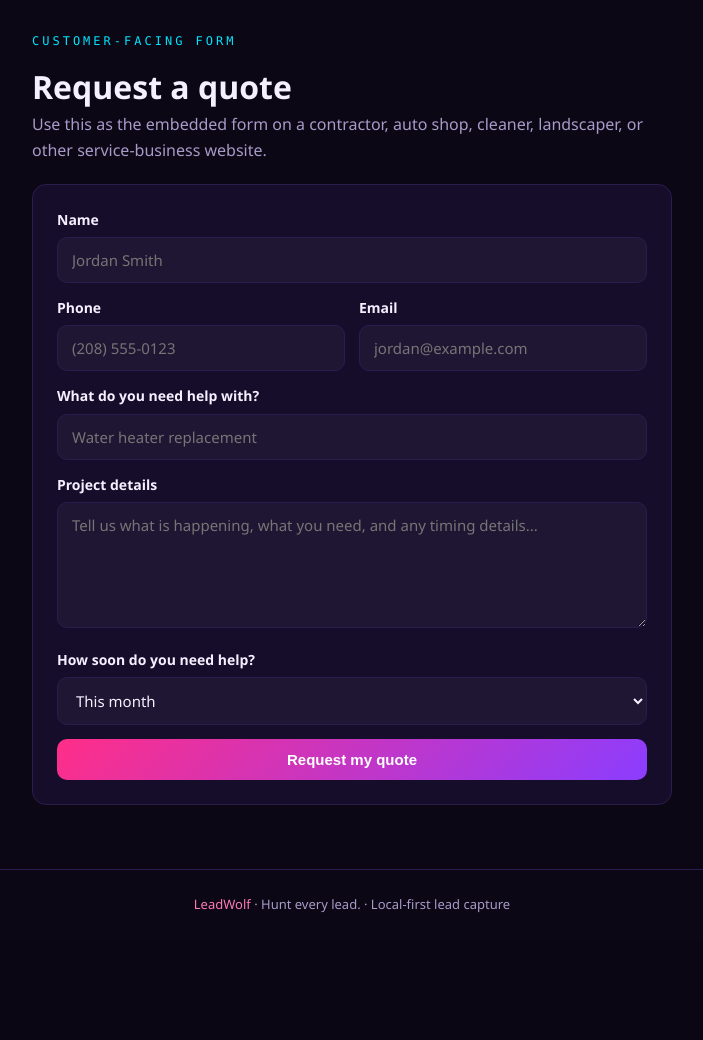
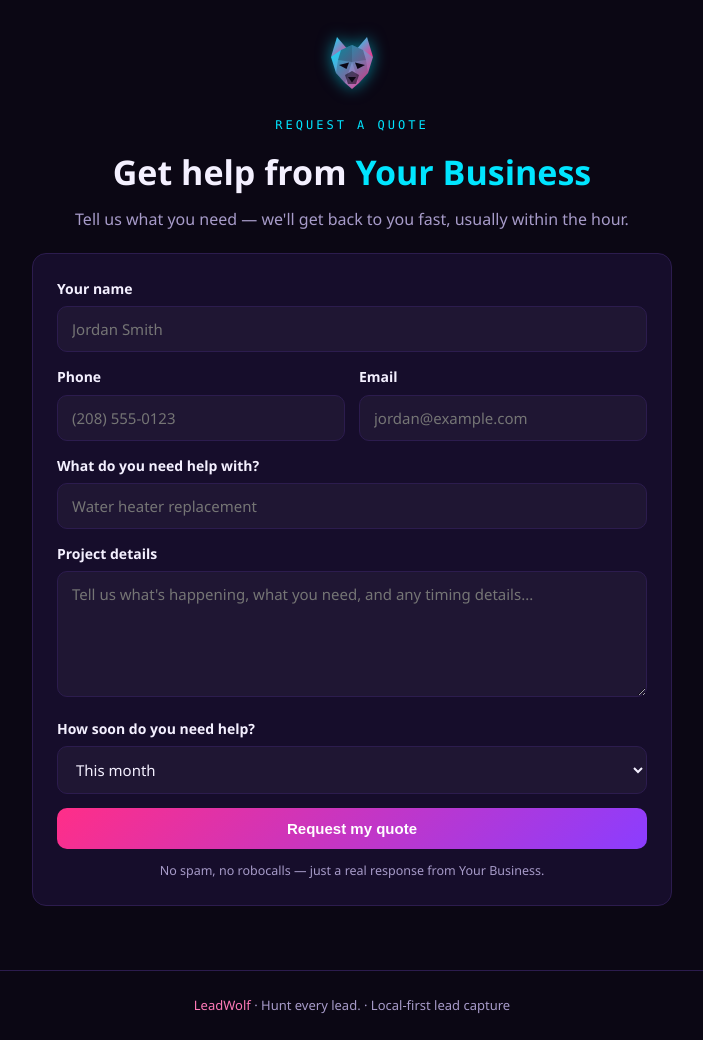
Before and after one commit to hyperwumpus/leadflow-ai, a Flask app: page /intake in a window 1280 px wide. Shown: the part 65-1105 px from the top of the page, without its empty margins (288-991 px from the left). Before the commit the page ends 978 px from the top, so only its background shows below. Run offline with Flask 3, Linux system fonts and the light colour scheme; data comes from the database, SQL or seed files in the repository.

Commit message:
LeadWolf revamp: templates/intake.html

```diff
--- a/templates/intake.html
+++ b/templates/intake.html
@@ -1,11 +1,49 @@
-{% extends 'base.html' %}{% block content %}
-<div class="form-shell"><p class="eyebrow">CUSTOMER-FACING FORM</p><h1>Request a quote</h1><p class="muted">Use this as the embedded form on a contractor, auto shop, cleaner, landscaper, or other service-business website.</p>
-<form method="post" class="card form-card">
-<label>Name<input name="name" required placeholder="Jordan Smith"></label>
-<div class="grid2"><label>Phone<input name="phone" placeholder="(208) 555-0123"></label><label>Email<input type="email" name="email" placeholder="jordan@example.com"></label></div>
-<label>What do you need help with?<input name="service" required placeholder="Water heater replacement"></label>
-<label>Project details<textarea name="details" rows="5" placeholder="Tell us what is happening, what you need, and any timing details..."></textarea></label>
-<label>How soon do you need help?<select name="urgency"><option>ASAP</option><option>This week</option><option selected>This month</option><option>Just researching</option></select></label>
-<button class="button full" type="submit">Request my quote</button>
-</form></div>
+{% extends 'base.html' %}
+{% block title %}Request a quote — {{ business_name }}{% endblock %}
+{% block content %}
+
+<div class="intake-hero">
+  {% include '_wolf.html' %}
+  <p class="eyebrow">Request a quote</p>
+  <h1>Get help from <span class="biz-name">{{ business_name }}</span></h1>
+  <p class="muted">Tell us what you need — we'll get back to you fast, usually within the hour.</p>
+</div>
+
+<div class="form-shell">
+  <form method="post" class="card form-card" novalidate>
+    <label>Your name
+      <input name="name" required placeholder="Jordan Smith"
+             value="{{ form.get('name', '') }}" autocomplete="name">
+    </label>
+    <div class="grid2">
+      <label>Phone
+        <input name="phone" placeholder="(208) 555-0123"
+               value="{{ form.get('phone', '') }}" autocomplete="tel">
+      </label>
+      <label>Email
+        <input type="email" name="email" placeholder="jordan@example.com"
+               value="{{ form.get('email', '') }}" autocomplete="email">
+      </label>
+    </div>
+    <label>What do you need help with?
+      <input name="service" required placeholder="Water heater replacement"
+             value="{{ form.get('service', '') }}">
+    </label>
+    <label>Project details
+      <textarea name="details" rows="5"
+                placeholder="Tell us what's happening, what you need, and any timing details...">{{ form.get('details', '') }}</textarea>
+    </label>
+    <label>How soon do you need help?
+      <select name="urgency">
+        {% for u in urgencies %}
+        <option value="{{ u }}" {% if form.get('urgency', 'This month') == u %}selected{% endif %}>{{ u }}</option>
+        {% endfor %}
+      </select>
+    </label>
+    <button class="button full" type="submit">Request my quote</button>
+    <p class="tiny" style="text-align:center; margin-top:12px;">
+      No spam, no robocalls — just a real response from {{ business_name }}.
+    </p>
+  </form>
+</div>
 {% endblock %}
```
